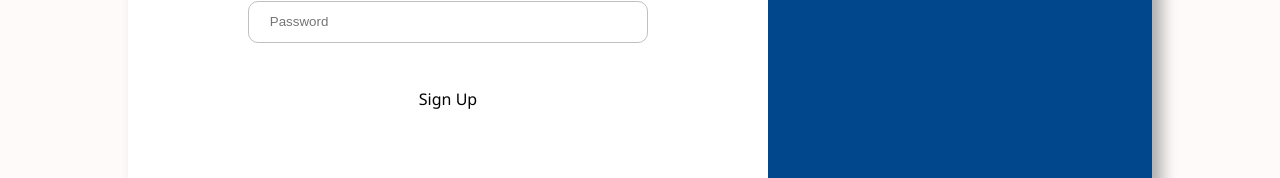
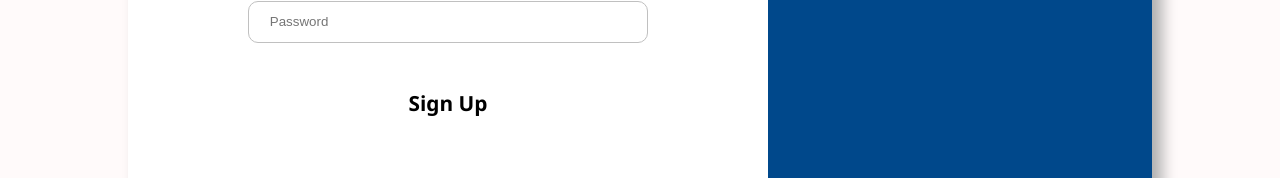
Before and after one commit to Aryanarya01/LinkedIn, a Next.js app in the folder frontend/: page /login in a window 1280 px wide. Shown: the part 337-515 px from the top of the page. Built offline with nearby package versions, Linux system fonts and the light colour scheme.

Commit message:
login component

```diff
--- a/frontend/src/pages/login/style.module.css
+++ b/frontend/src/pages/login/style.module.css
@@ -57,7 +57,11 @@
 .buttonWithOutline{
     margin-top: 1.3rem;
     border-radius: 20px;
-
+    border: 1px solid white;
+    font-size: 1.3rem;
+    font-weight: bold;
+    user-select: none;
+    cursor: pointer;
 }
 
 .cardContainer_right{
```
